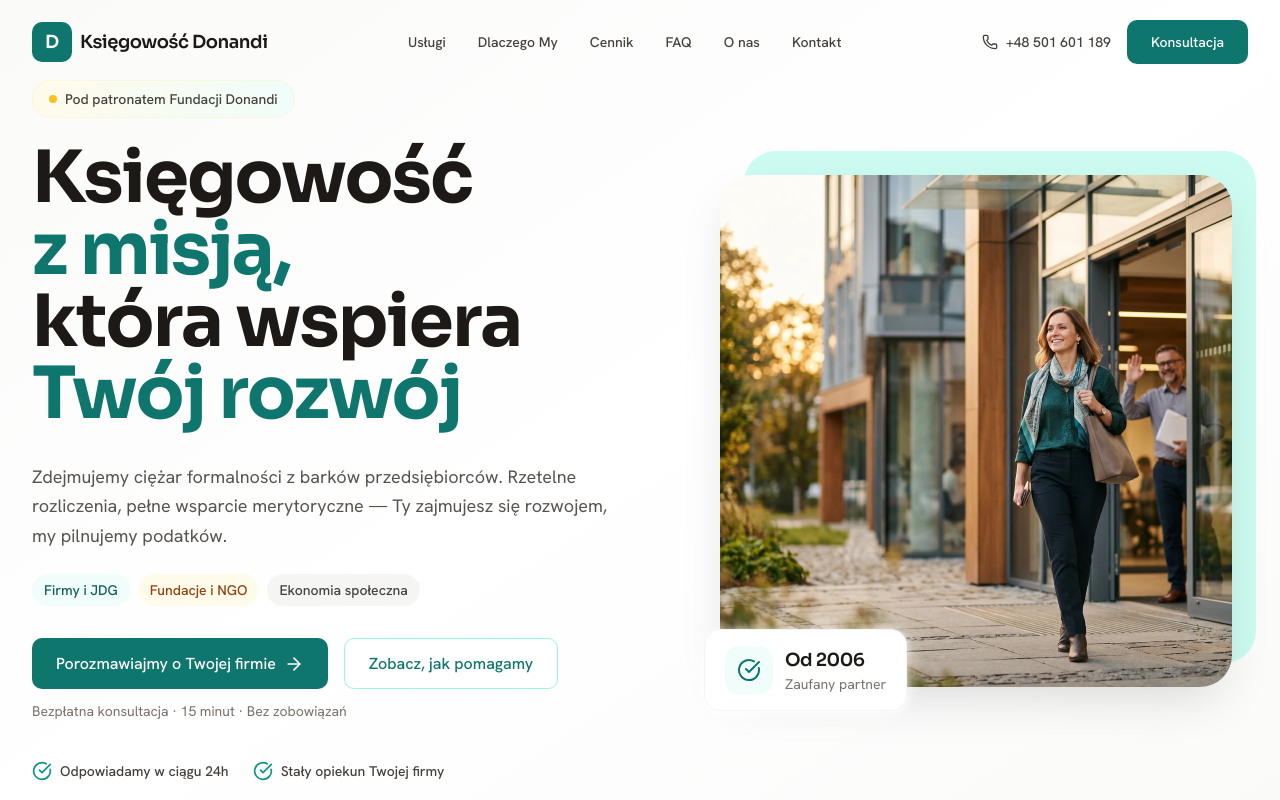
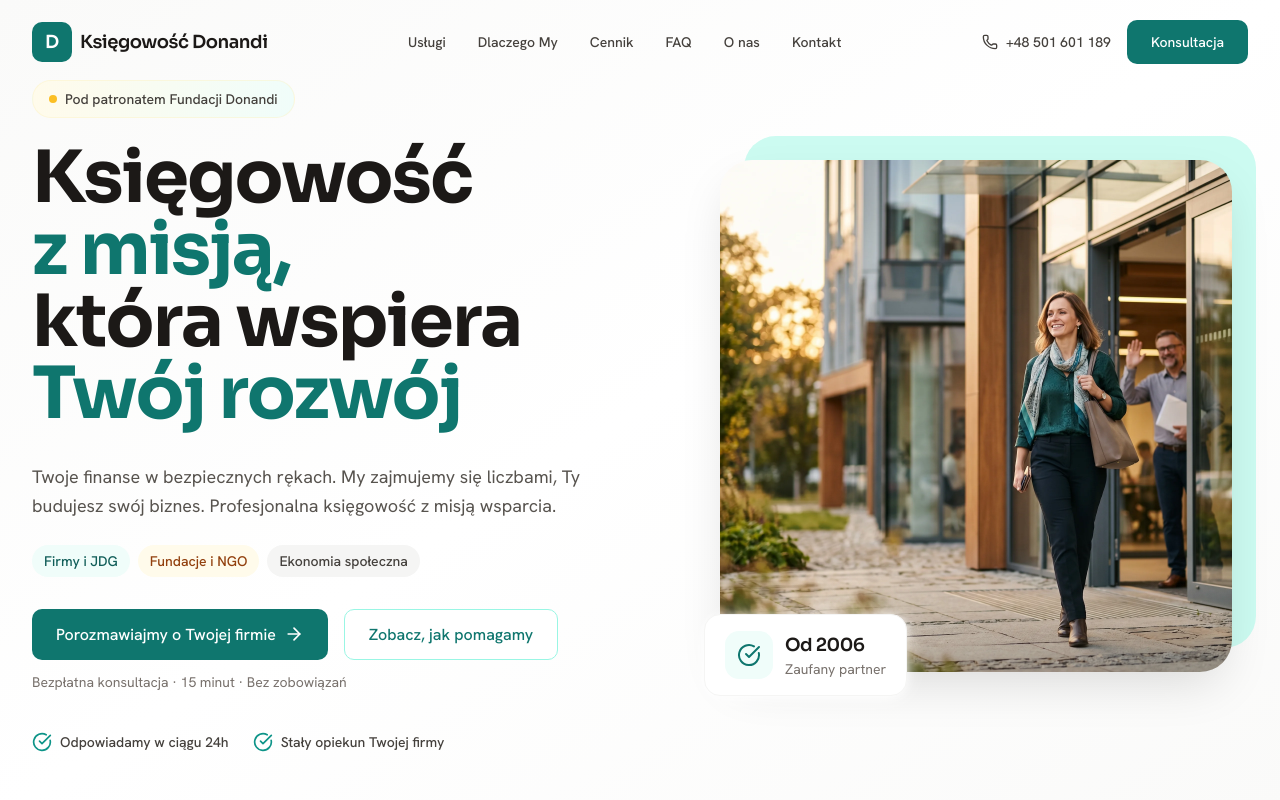
Before and after one commit to Bandzyrka/donandi-website, a React (Vite) app: page / in a window 1280 px wide. Shown: the top 800 px of the page. Built offline with nearby package versions, Linux system fonts and the light colour scheme.

Commit message:
Update hero sub headline copy

```diff
--- a/src/sections/Hero.tsx
+++ b/src/sections/Hero.tsx
@@ -105,7 +105,7 @@ const Hero = () => {
               ref={subtextRef}
               className="text-lg text-stone-600 mb-6 leading-relaxed max-w-xl"
             >
-              Zdejmujemy ciężar formalności z barków przedsiębiorców. Rzetelne rozliczenia, pełne wsparcie merytoryczne — Ty zajmujesz się rozwojem, my pilnujemy podatków.
+              Twoje finanse w bezpiecznych rękach. My zajmujemy się liczbami, Ty budujesz swój biznes. Profesjonalna księgowość z misją wsparcia.
             </p>
 
             <div className="flex flex-wrap gap-2 mb-8">
```
